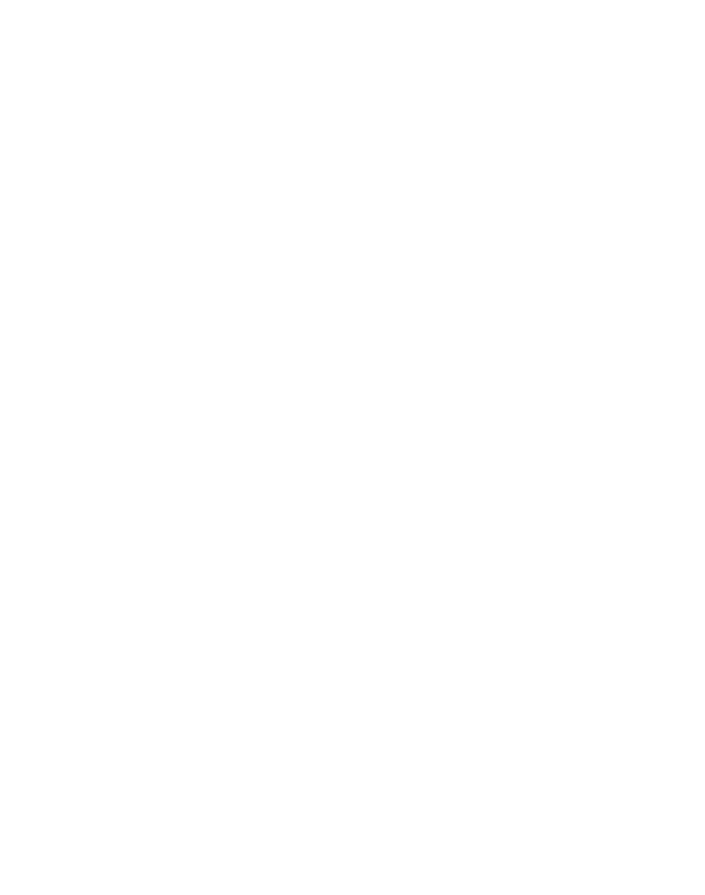
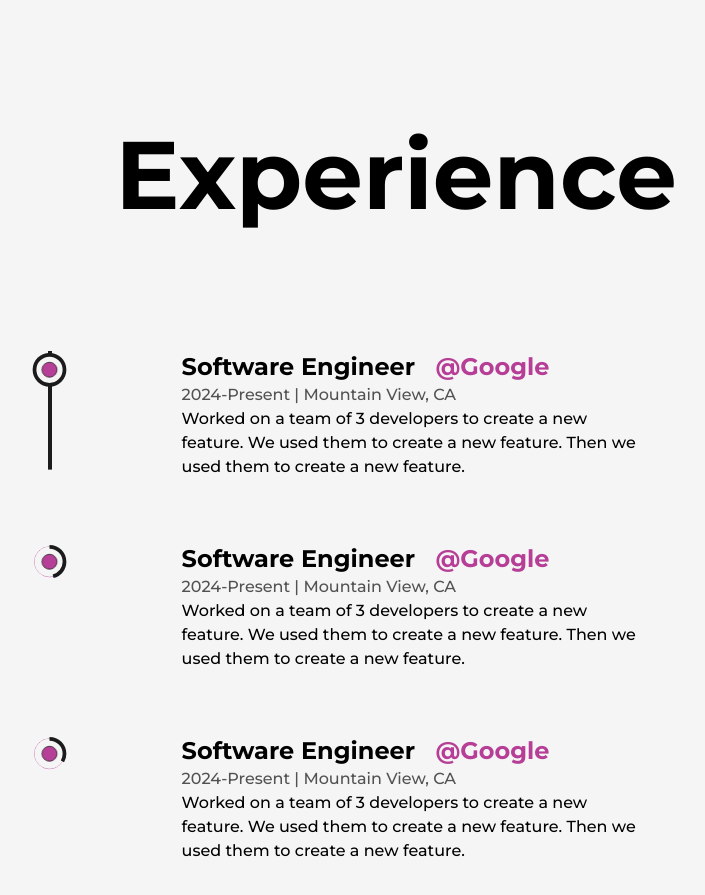
Before and after one commit to sodiqardianto/new-portofolio, a Next.js app: page /about in a window 1280 px wide. Shown: the part 1940-2835 px from the top of the page, without its empty margins (244-949 px from the left). Before the commit the page ends 1818 px from the top, so only its background shows below. Built offline with nearby package versions, Linux system fonts and the light colour scheme.

Commit message:
added experience

```diff
--- /dev/null
+++ b/src/components/Experience.tsx
@@ -0,0 +1,117 @@
+import Link from "next/link";
+import React, { useRef } from "react";
+import { motion, useScroll } from "framer-motion";
+import Lilcon from "./Lilcon";
+
+export default function Experience() {
+  const ref = useRef(null);
+  const { scrollYProgress } = useScroll({
+    target: ref,
+    offset: ["start end", "center start"],
+  });
+  return (
+    <div className="my-64">
+      <h2 className="font-bold text-8xl mb-32 w-full text-center">
+        Experience
+      </h2>
+      <div ref={ref} className="w-[75%] mx-auto relative">
+        <motion.div
+          style={{ scaleY: scrollYProgress }}
+          className="absolute left-9 top-0 w-[4px] h-full bg-dark origin-top"
+        />
+        <ul className="w-full flex flex-col items-start justify-between ml-4">
+          <li
+            ref={ref}
+            className="my-8 first:mt-0 last:mb-0 w-[60%] mx-auto flex flex-col items-center justify-between"
+          >
+            <Lilcon reference={ref} />
+            <motion.div
+              initial={{ y: 50 }}
+              whileInView={{ y: 0 }}
+              transition={{ duration: 0.5, type: "spring" }}
+            >
+              <h3 className="capitalize font-bold text-2xl">
+                Software Engineer &nbsp;{" "}
+                <Link
+                  href={"www.google.com"}
+                  target="_blank"
+                  className="text-primary capitalize"
+                >
+                  @Google
+                </Link>
+              </h3>
+              <span className="capitalize font-medium text-dark/75">
+                2024-Present | Mountain View, CA
+              </span>
+              <p className="font-medium w-full">
+                Worked on a team of 3 developers to create a new feature. We
+                used them to create a new feature. Then we used them to create a
+                new feature.
+              </p>
+            </motion.div>
+          </li>
+          <li
+            ref={ref}
+            className="my-8 first:mt-0 last:mb-0 w-[60%] mx-auto flex flex-col items-center justify-between"
+          >
+            <Lilcon reference={ref} />
+            <motion.div
+              initial={{ y: 50 }}
+              whileInView={{ y: 0 }}
+              transition={{ duration: 0.5, type: "spring" }}
+            >
+              <h3 className="capitalize font-bold text-2xl">
+                Software Engineer &nbsp;{" "}
+                <Link
+                  href={"www.google.com"}
+                  target="_blank"
+                  className="text-primary capitalize"
+                >
+                  @Google
+                </Link>
+              </h3>
+              <span className="capitalize font-medium text-dark/75">
+                2024-Present | Mountain View, CA
+              </span>
+              <p className="font-medium w-full">
+                Worked on a team of 3 developers to create a new feature. We
+                used them to create a new feature. Then we used them to create a
+                new feature.
+              </p>
+            </motion.div>
+          </li>
+          <li
+            ref={ref}
+            className="my-8 first:mt-0 last:mb-0 w-[60%] mx-auto flex flex-col items-center justify-between"
+          >
+            <Lilcon reference={ref} />
+            <motion.div
+              initial={{ y: 50 }}
+              whileInView={{ y: 0 }}
+              transition={{ duration: 0.5, type: "spring" }}
+            >
+              <h3 className="capitalize font-bold text-2xl">
+                Software Engineer &nbsp;{" "}
+                <Link
+                  href={"www.google.com"}
+                  target="_blank"
+                  className="text-primary capitalize"
+                >
+                  @Google
+                </Link>
+              </h3>
+              <span className="capitalize font-medium text-dark/75">
+                2024-Present | Mountain View, CA
+              </span>
+              <p className="font-medium w-full">
+                Worked on a team of 3 developers to create a new feature. We
+                used them to create a new feature. Then we used them to create a
+                new feature.
+              </p>
+            </motion.div>
+          </li>
+        </ul>
+      </div>
+    </div>
+  );
+}
--- /dev/null
+++ b/src/components/Lilcon.tsx
@@ -0,0 +1,35 @@
+import React from "react";
+import { motion, useScroll } from "framer-motion";
+
+export default function Lilcon({ reference }: { reference: any }) {
+  const { scrollYProgress } = useScroll({
+    target: reference,
+    offset: ["center end", "center center"],
+  });
+
+  return (
+    <figure className="absolute left-0 stroke-dark">
+      <svg width={75} height={75} viewBox="0 0 100 100" className="-rotate-90">
+        <circle
+          cx={75}
+          cy={50}
+          r={20}
+          className="stroke-primary stroke-1 fill-none"
+        />
+        <motion.circle
+          cx={75}
+          cy={50}
+          r={20}
+          style={{ pathLength: scrollYProgress }}
+          className=" stroke-[5px] fill-light"
+        />
+        <circle
+          cx={75}
+          cy={50}
+          r={10}
+          className="animate-pulse stroke-1 fill-primary"
+        />
+      </svg>
+    </figure>
+  );
+}
--- a/src/pages/about/index.tsx
+++ b/src/pages/about/index.tsx
@@ -1,4 +1,5 @@
 import AnimatedText from "@/components/AnimatedText";
+import Experience from "@/components/Experience";
 import Layout from "@/components/Layout";
 import Skills from "@/components/Skills";
 import Head from "next/head";
@@ -73,6 +74,7 @@
             </div>
           </div>
           <Skills />
+          <Experience />
         </Layout>
       </main>
     </>
```
